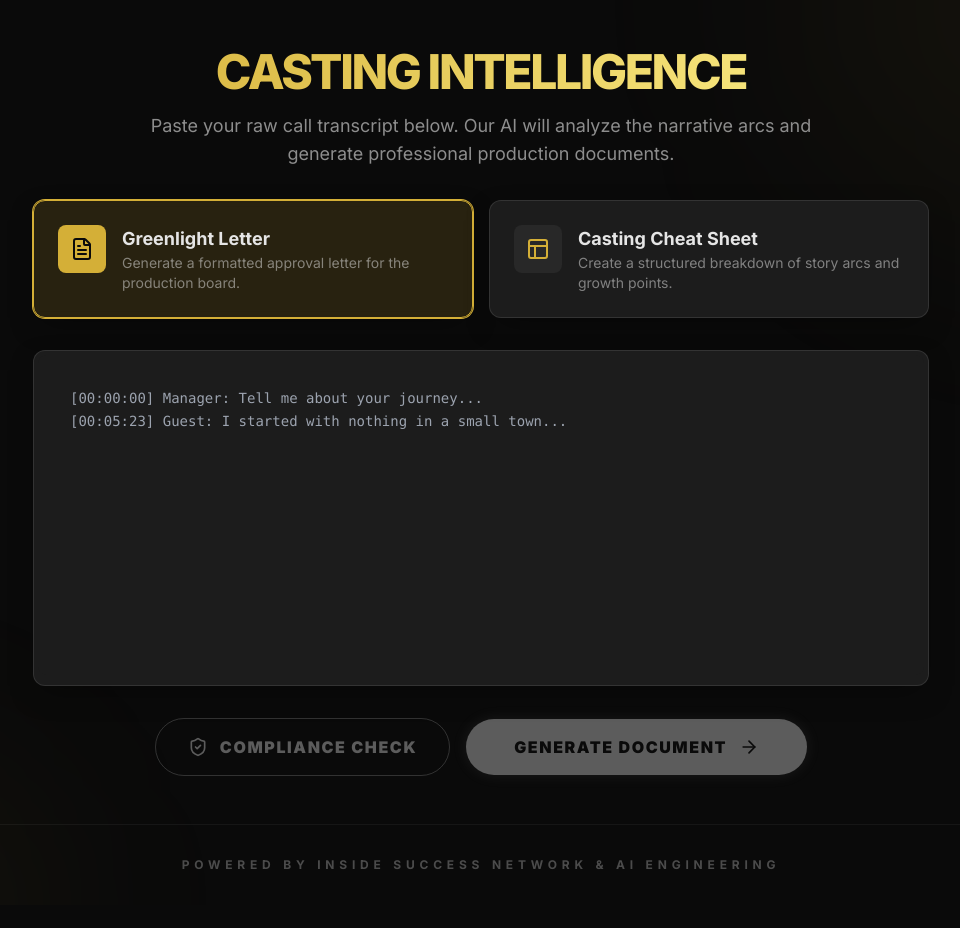
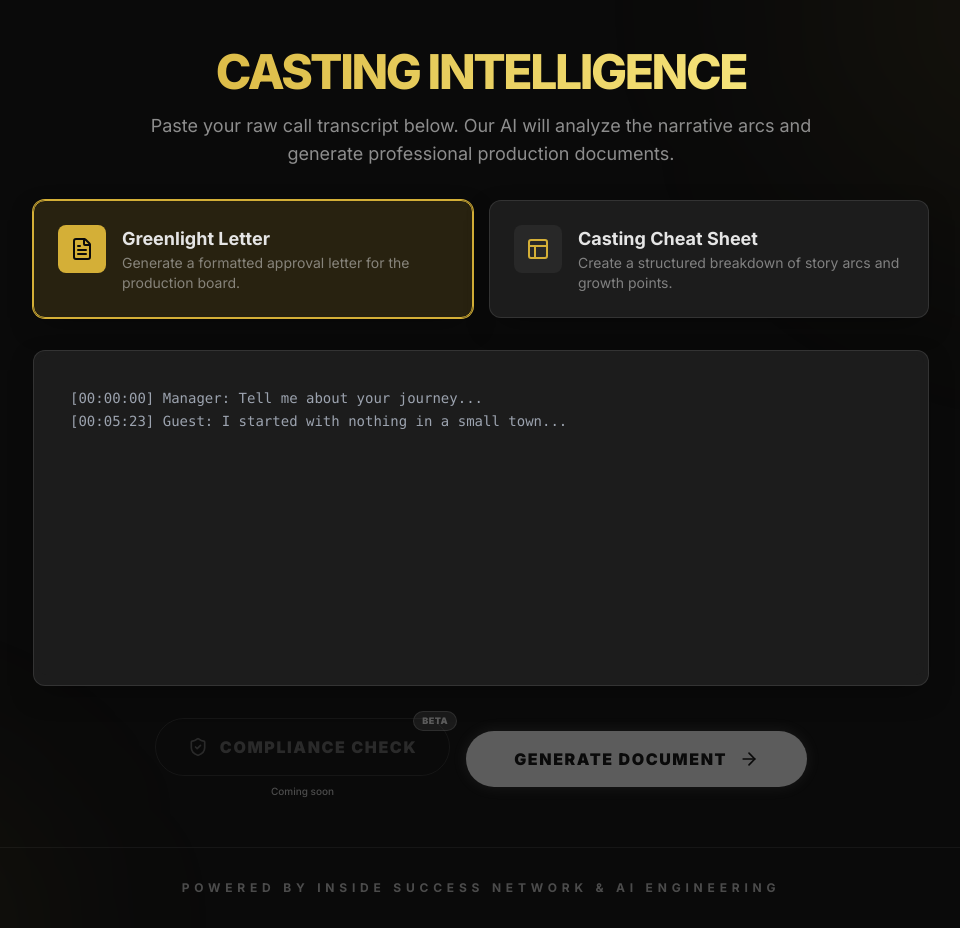
Before and after one commit to Inside-Success-TV/green-light-pdf-generator, a React (Vite) app: page / in a window 1280 px wide. Shown: the whole page, without its empty margins (159-1119 px from the left). Before the commit the page ends 905 px from the top, so only its background shows below. Built offline with nearby package versions, Linux system fonts and the light colour scheme; no server answers.

Commit message:
UI: Add HTML rendering for Cheat Sheet, improve scrolling, and update compliance check status

```diff
--- a/src/components/CastingForm.jsx
+++ b/src/components/CastingForm.jsx
@@ -104,37 +104,19 @@ export default function CastingForm({ onSubmit, onComplianceCheck, isProcessing,
 
         {/* Buttons Section */}
         <div className="flex flex-col md:flex-row items-center justify-center gap-4">
-          <div className="flex flex-col items-center gap-2">
+          <div className="flex flex-col items-center gap-2 relative">
             <button
               type="button"
-              onClick={handleCompliance}
-              disabled={isProcessing || !transcript.trim()}
-              className={cn(
-                "px-8 py-4 rounded-full border border-inside-gold/50 text-inside-gold font-black tracking-widest uppercase flex items-center gap-3 transition-all transform hover:scale-105 active:scale-95 disabled:opacity-50 disabled:grayscale disabled:cursor-not-allowed",
-                isCompliant && "bg-inside-gold/10 border-green-500 text-green-500"
-              )}
+              disabled
+              className="px-8 py-4 rounded-full border border-white/10 text-inside-accent/30 font-black tracking-widest uppercase flex items-center gap-3 cursor-not-allowed opacity-50 grayscale relative"
             >
-              {isCompliant ? (
-                <>
-                  <CheckCircle2 className="w-5 h-5 text-green-500" />
-                  Compliance Verified
-                </>
-              ) : (
-                <>
-                  <ShieldCheck className="w-5 h-5" />
-                  Compliance Check
-                </>
-              )}
+              <ShieldCheck className="w-5 h-5" />
+              Compliance Check
+              <span className="absolute -top-2 -right-2 text-[9px] bg-inside-gold/20 text-inside-gold px-2 py-0.5 rounded-full font-black border border-inside-gold/30 tracking-wider">
+                BETA
+              </span>
             </button>
-            {isCompliant && (
-              <button
-                type="button"
-                onClick={() => setShowComplianceReport(!showComplianceReport)}
-                className="text-xs text-inside-gold hover:underline font-bold uppercase tracking-widest mt-1"
-              >
-                {showComplianceReport ? "Hide Report" : "View Compliance Report"}
-              </button>
-            )}
+            <span className="text-[10px] text-inside-accent/30 font-medium">Coming soon</span>
           </div>
 
           <button
--- a/src/components/ResultPreview.jsx
+++ b/src/components/ResultPreview.jsx
@@ -71,6 +71,9 @@ export default function ResultPreview({
   const storyText = typeof result === 'string' ? result : '';
   const showName = detectShowName(storyText);
   const isGreenlight = action === "Generate Greenlight PDF Letter";
+
+  // Detect if the response is HTML (Casting Cheat Sheet returns HTML)
+  const isHtml = /^\s*(<(!DOCTYPE|html|head|body|div|p|h[1-6]|table|section))/i.test(storyText);
 
   // Auto-resize textarea
   const textareaRef = useRef(null);
@@ -241,7 +244,7 @@ export default function ResultPreview({
 
       {/* ── DOCUMENT EDITOR (Markdown or Plain Text) ── */}
       <div
-        className="rounded-xl overflow-hidden relative group bg-white shadow-xl min-h-[60vh] flex flex-col"
+        className="rounded-xl overflow-hidden relative group bg-white shadow-xl min-h-[60vh] max-h-[80vh] flex flex-col"
       >
         <div className="w-full h-8 bg-gray-100 border-b border-gray-200 z-10 flex items-center px-4 gap-2 flex-shrink-0">
             <div className="w-3 h-3 rounded-full bg-red-400/50"></div>
@@ -285,9 +288,14 @@ export default function ResultPreview({
             ref={textareaRef}
             value={storyText}
             onChange={(e) => onManualEdit(e.target.value)}
-            className="w-full h-full p-12 pt-8 resize-none focus:outline-none font-mono text-sm leading-relaxed text-gray-800 bg-white flex-1"
+            className="w-full p-12 pt-8 resize-none focus:outline-none font-mono text-sm leading-relaxed text-gray-800 bg-white flex-1 overflow-y-auto"
             spellCheck="false"
             autoFocus
+          />
+        ) : isHtml ? (
+          <div
+            className="prose prose-sm max-w-none p-12 pt-8 font-serif text-gray-800 flex-1 overflow-auto"
+            dangerouslySetInnerHTML={{ __html: storyText }}
           />
         ) : (
           <div className="prose prose-sm max-w-none p-12 pt-8 font-serif text-gray-800 flex-1 overflow-auto">
```
